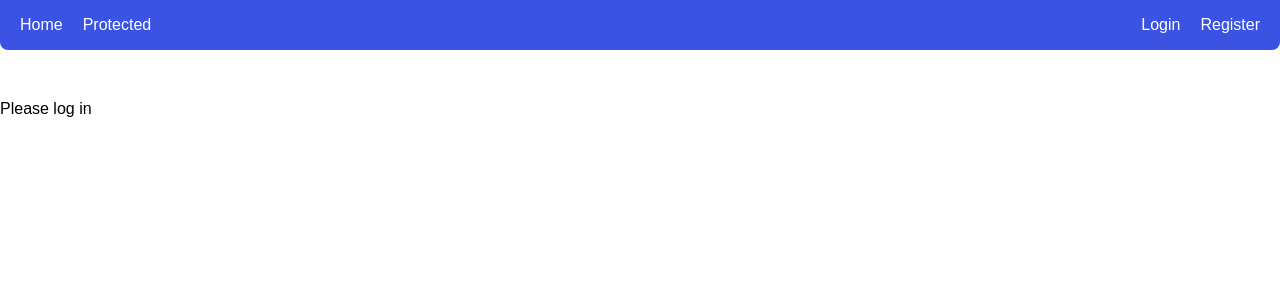
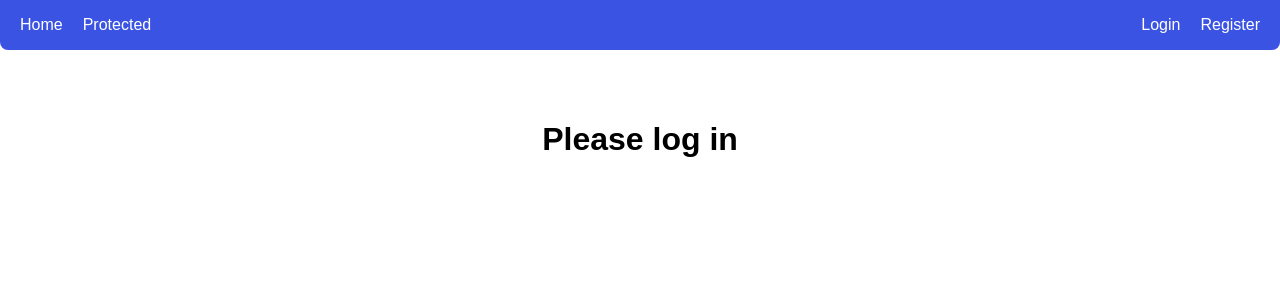
Before and after one commit to WalenPiotr/MERN-Auth, a React (Create React App) app in the folder client/: page /protected in a window 1280 px wide. Shown: the top 300 px of the page. Built offline with nearby package versions, Linux system fonts and the light colour scheme.

Commit message:
Add styling to home and protected routes

```diff
--- a/client/src/components/Home.js
+++ b/client/src/components/Home.js
@@ -1,7 +1,17 @@
 import React from 'react';
+import styled from 'styled-components';
+
+const Box = styled.div`
+    display: flex;
+    justify-content: center;
+`;
 
 const Home = () => {
-    return <div>Home page</div>;
+    return (
+        <Box>
+            <h1>Home page</h1>
+        </Box>
+    );
 };
 
 export default Home;
--- a/client/src/components/Protected.js
+++ b/client/src/components/Protected.js
@@ -1,13 +1,18 @@
 import React from 'react';
+import styled from 'styled-components';
+const Box = styled.div`
+    display: flex;
+    justify-content: center;
+`;
 
 const Protected = ({ authenticated }) => {
     const component = authenticated ? (
-        <div> Protected content</div>
+        <h1> Protected content</h1>
     ) : (
-        <div> Please log in </div>
+        <h1> Please log in </h1>
     );
 
-    return component;
+    return <Box>{component}</Box>;
 };
 
 export default Protected;
```
